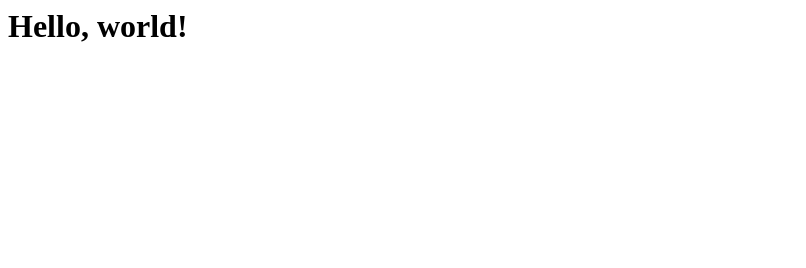
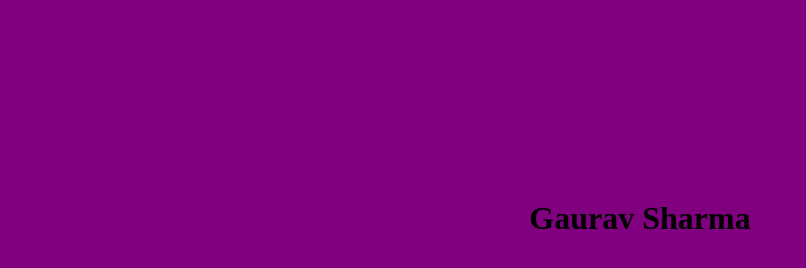
Before and after one commit to gaurav-s786/gaurav-s786.github.io, a plain HTML site: page index.html in a window 1280 px wide. Shown: the whole page, without its empty margins (0-806 px from the left). Drawn offline with Linux system fonts and the light colour scheme.

Commit message:
Update index.html

```diff
--- a/index.html
+++ b/index.html
@@ -1 +1,20 @@
-<h1>Hello, world!</h1>
+<!DOCTYPE html>
+<html>
+<head>
+	<title>Gaurav Sharma</title>
+	<meta name="viewport" content="width=device-width">
+	<style type="text/css">
+		body {
+			background: purple;
+			color:#000;
+			text-align: center;
+		}
+		h1 {
+			margin-top: 200px;
+		}
+	</style>
+</head>
+<body>
+	<h1>Gaurav Sharma</h1>
+</body>
+</html>
```
